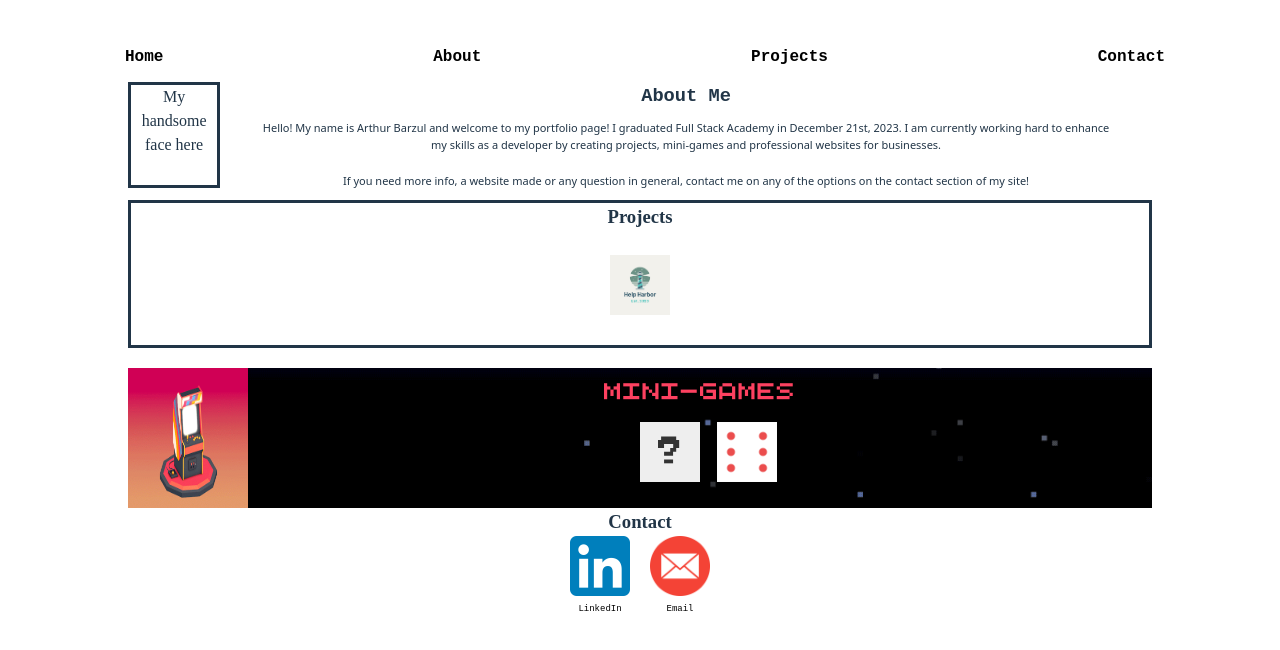
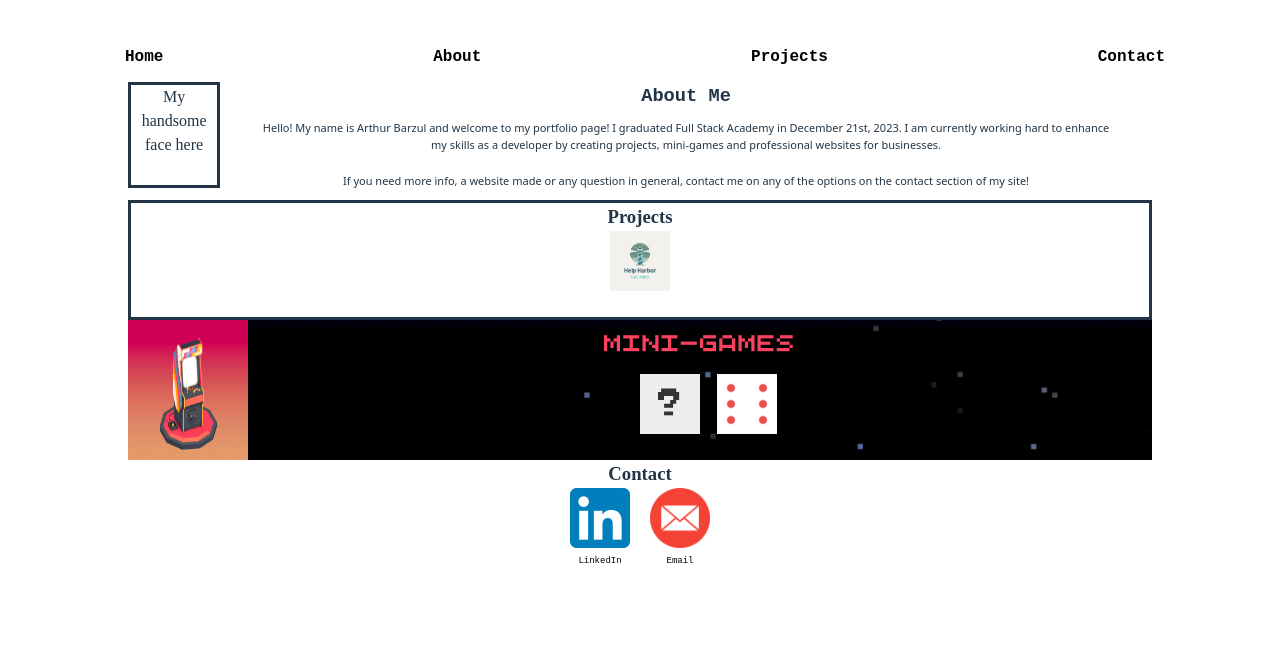
Before and after one commit to Art-Luzrab/PortfolioSite, a React (Vite) app: page / in a window 1280 px wide. Shown: the top 650 px of the page. Built offline with nearby package versions, Linux system fonts and the light colour scheme.

Commit message:
project section buggin

```diff
--- a/src/App.css
+++ b/src/App.css
@@ -86,23 +86,37 @@ a {
 /* everything about me ----------------------------------------------------------------------------------------- */
 
 /* project section ------------------------------------------------------------------------------------------------ */
-.pin {
+/* .pin {
   position: relative;
   top: 10px;
-}
-.projectSection {
-  border: solid;
-  margin-bottom: 20px;
+} */
+
+.projectContainer {
+  display: flex;
+  flex-direction: row;
 }
 
-.hhl {
-  width: 60px;
-  height: 60px;
-  visibility: visible;
-  transition: transform 0.3s ease;
+.projectSection {
+  width: 100%;
+  height: auto;
+  position: relative;
+  border: solid;
 }
 
-.hhl:hover {
+.helpharborLogo #hht {
+  visibility: hidden;
+  text-decoration: none;
+  list-style: none;
+  display: flex;
+  flex-direction: column;
+}
+
+.helpharborLogo:hover #hht {
+  transform: scale(1.1);
+  visibility: visible;
+}
+
+#hht {
   border: solid;
 }
 
@@ -165,6 +179,7 @@ a {
   visibility: hidden;
   text-decoration: none;
   list-style: none;
+  /* border: solid white; */
 }
 
 .guessingGameLogo:hover #guessingGame {
--- a/src/App.jsx
+++ b/src/App.jsx
@@ -42,16 +42,28 @@ function App() {
           {/* about me ------------------------------------------------------------ */}
 
           {/* projects ----------------------------------------------------------------------- */}
-          <div class="projectSection">
-            <h3>Projects</h3>
-            <div class="logos">
-              <a href="https://helpharbor.onrender.com">
-                <div class="pin">📍</div>
-                <img class="hhl" src={helpHarbor} alt="helpharbor logo" />
-                <div class="logoTexts">HelpHarbor</div>
-              </a>
+          <div class="projectContainer">
+            <div class="projectSection">
+              <h3>Projects</h3>
+
+              <div class="allProjects">
+                <div class="helpharborLogo">
+                  <a href="https://helpharbor.onrender.com">
+                    <img
+                      class="logoPics"
+                      id="hhimg"
+                      src={helpHarbor}
+                      alt="helpharborlogo"
+                    />
+                    <li class="logoTexts" id="hht">
+                      HelpHarbor
+                    </li>
+                  </a>
+                </div>
+              </div>
             </div>
           </div>
+
           {/* projects ----------------------------------------------------------------------- */}
 
           {/* mini games ----------------------------------------------------------------------------- */}
@@ -61,7 +73,7 @@ function App() {
               <h3>Mini-Games</h3>
 
               <div class="allMiniGames">
-                <div class="guessingGameLogo logohide">
+                <div class="guessingGameLogo">
                   <a href="https://artsguessinggame.netlify.app">
                     <img
                       class="logoPics"
```
